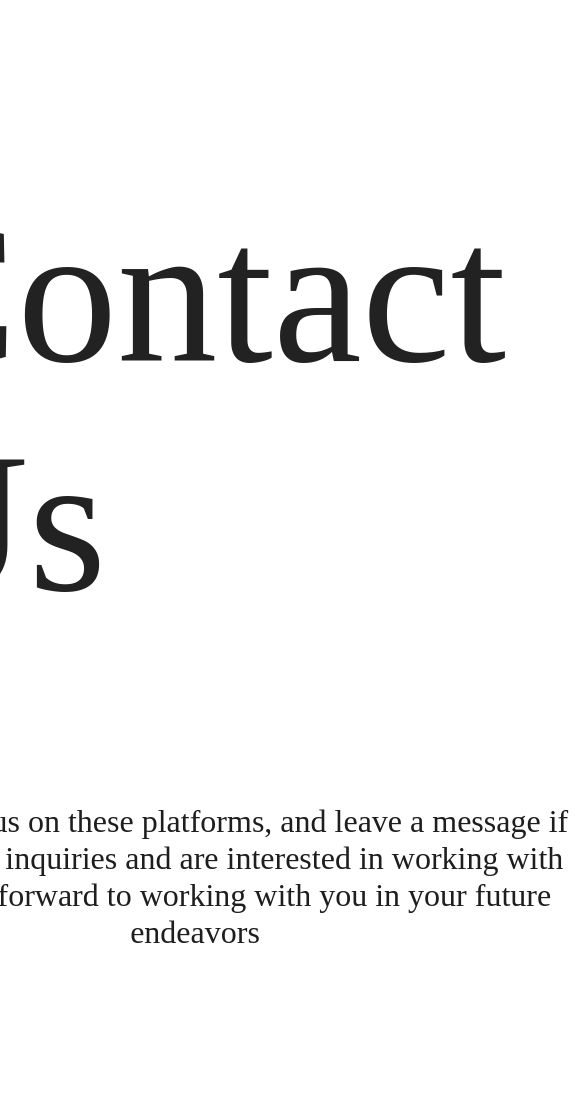
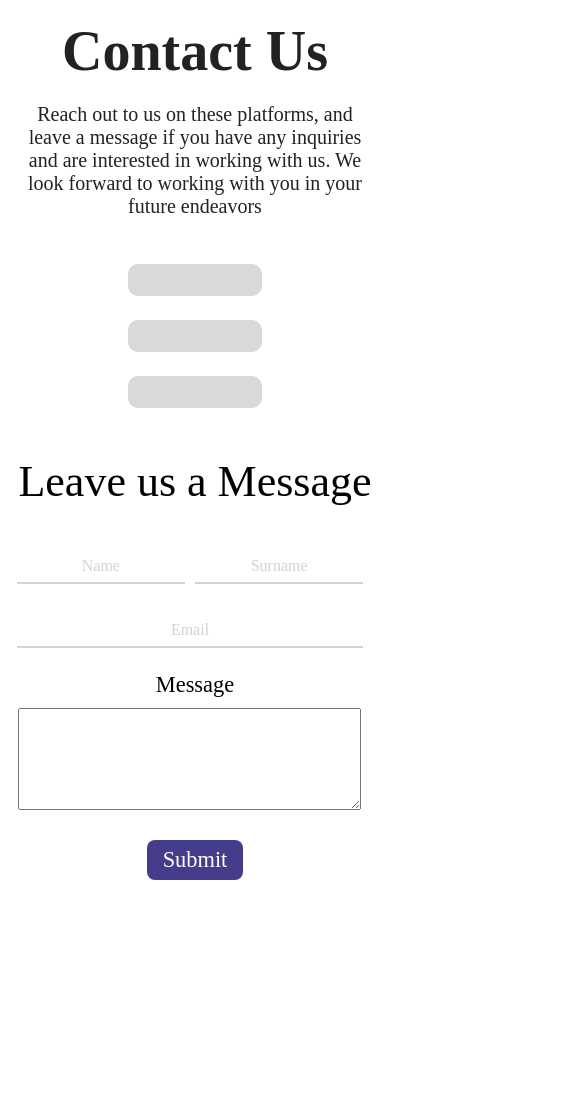
Before and after one commit to iskolutions/iskolutions.github.io, a plain HTML site: page contact.html in a window 390 px wide. Shown: the top 1100 px of the page, 585 px wide, since content can reach past the window. After the commit the page ends 888 px from the top, so only its background shows below. Drawn offline with Linux system fonts and the light colour scheme; a web font is replaced by a local one.

Commit message:
frontend desktop and mobile overhaul

```diff
--- a/contact.html
+++ b/contact.html
@@ -15,12 +15,16 @@
 </head>
 
 <body>
+    <!--Navbar-->
     <div class="nav-container">
         <div class="nav">
 
         </div>
     </div>
-    <div class="main-slide">
+    <!--Navbar End-->
+    <!--Left Side-->
+    <aside>
+        <div class="message">
             <h1>Contact Us</h1>
             <p>
                 Reach out to us on these platforms, and leave a message
@@ -28,37 +32,44 @@
                 We look forward to working with you in your future endeavors
             </p>
         </div>
-    <div class="contact-slide">
-        <div class="card-container">
-            <div class="card" id="card1"></div>
-            <div class="card" id="card2"></div>
-            <div class="card" id="card3"></div>
+        <ul class="card-container">
+            <li><div class="card"></div></li>
+            <li><div class="card"></div></li>
+            <li><div class="card"></div></li>
+        </ul>
+    </aside>
+    <!--Right Side-->
+    <main>
+        <h2>Leave us a Message</h2>
+        <div class="name">
+            <div class="input-field">
+                <input type="text" id="name" required/>
+                <label for="name">Name</label>
+            </div>
+            <div class="input-field">
+                <input type="text" id="surname" required/>
+                <label for="surname">Surname</label>
             </div>
         </div>
-    <div class="message-us-section">
-        <div class="message-us-container">
-            <h2>Leave us a Message</h2>
-            <div class="input-container" id="inputName">
-                <h6>Name</h6>
-                <input class="input-box" type="text">
+        <div class="email">
+            <div class="input-field">
+                <input type="text" id="email" required/>
+                <label for="email">Email</label>
             </div>
-            <div class="input-container" id="inputSurName">
-                <h6>Surname</h6>
-                <input class="input-box" type="text">
         </div>
-            <div class="input-container" id="inputEmail">
-                <h6>Email</h6>
-                <input class="input-box" type="text">
-            </div>
-            <div class="input-container" id="inputMessage">
+        <div class="messageinput">
                 <h6>Message</h6>
-                <textarea class="message-box"></textarea>
+                <textarea class="message-text"></textarea>
             </div>
             <button class="send-btn">
                 <h6>Submit</h6>
             </button>
         </div>
-    </div>
+    </main>
+    <!--Footer (if ever na meron)-->
+    <footer>
+
+    </footer>
 </body>
 
 </html>
--- a/css/contact.css
+++ b/css/contact.css
@@ -1,85 +1,221 @@
+body {
+    display: flex;
+}
+aside {
+    display: flex;
+    width: 50%;
+    height: calc(var(--vh) * 100);
+    margin: 5%;
+    align-items: center;
+    flex-direction: column;
+}
 
+main {
+    width: 50%;
+}
+
+h1 {
+    font-family: Karantina;
+    font-size: 6.5em;
+    color: #222;
+    margin: 0;
+}
+
+p {
+    font-family: Georama;
+    font-size: 1.25em;
+    color: #222;
+}
+
+h2 {
+    font-family: Georama;
+    font-weight: 400;
+    font-size: 2.75rem;
+    margin-top: 6rem;
+}
+
+h6 {
+    font-family: Georama;
+    font-weight: 200;
+    font-size: 1.4rem;
+    margin-bottom: 10px;
+    margin-top: 0;
+}
+
+li {
+    list-style: none;
+}
+
+.message {
+    width: 100%;
+    align-items: left;
+}
 
 .card-container {
-    height: 100vh;
     width: 100%;
-    display: grid;
-    place-items: center;
-    grid-template-areas:
-        "card1 card2"
-        "card3 card3";
+    display: flex;
+    flex-direction: column;
 }
 
 .card {
+    width: 40%;
+    height: 2rem;
+    margin: 10px;
     background-color: #d9d9d9;
     border-radius: 10px;
 }
 
-#card1,
-#card2 {
-    /* Need to refactor this for responsiveness */
-    width: 510px;
-    height: 286px;
+.name {
+    display: flex;
 }
 
-#card1 {
-    grid-area: card1;
+.name .input-field {
+    width: 45%;
 }
 
-#card2 {
-    grid-area: card2;
+.email,
+.messageinput,
+.send-btn {
+    margin-top: 20px;
 }
 
-#card3 {
-    grid-area: card3;
-    width: 886px;
-    height: 191px;
-}
-
-.message-us-section {
-    display: flex;
-    justify-content: center;
-    align-items: center;
-    min-height: 100vh;
-    width: 100%;
-}
-.message-us-container {
-    width: 67rem;
-}
-.message-us-container h2 {
-    font-family: "Karantina", serif;
-    font-size: 5rem;
-    font-weight: 500;
-}
-.input-container h6 {
-    font-family: "Georama", serif;
-    font-size: 1.5rem;
-    font-weight: 300;
-    margin-bottom: 5px;
-}
-.input-box,
-.message-box{
-    width: 100%;
-    height: auto;
-    box-sizing: border-box;
-    padding: 22px 30px;
-    border: #d9d9d9ff 2px solid;
-    border-radius: 8px;
-}
-.message-box {
-    resize: none;
-    height: 15rem;
+.message-text {
+    width: 90%;
+    height: 6rem;
 }
 
 .send-btn {
+    background-color: #433d8b;
+    border-radius: 8px;
+    border-style: none;
+    box-sizing: border-box;
+    color: #FFFFFF;
+    cursor: pointer;
+    display: inline-block;
+    font-family: "Haas Grot Text R Web", "Helvetica Neue", Helvetica, Arial, sans-serif;
+    font-size: 14px;
+    font-weight: 500;
+    height: 40px;
+    line-height: 20px;
+    list-style: none;
+    outline: none;
+    padding: 10px 16px;
+    position: relative;
+    text-align: center;
+    text-decoration: none;
+    transition: color 100ms;
+    vertical-align: baseline;
+    user-select: none;
+    -webkit-user-select: none;
+    touch-action: manipulation;
+}
+
+.send-btn:hover,
+.send-btn:focus {
+    background-color: #c8acd6;
+}
+
+.input-field {
+    position: relative;
+    width: calc(90% + 10px);
+    height: 44px;
+    line-height: 44px;
+    margin-right: 10px;
+}
+
+label {
+    font-family: Georama;
+    position: absolute;
+    top: 0;
+    left: 0;
     width: 100%;
-    height: auto;
-    margin-top: 1rem;
-    box-sizing: border-box;
-    background-color: #2c2c2c;
-    border-radius: 8px;
-    color: #fff;
+    color: #d3d3d3;
+    transition: 0.2s all;
+    cursor: text;
 }
-.send-btn:hover {
-    background-color: #1b1b1b;
+
+input {
+    width: 100%;
+    border: 0;
+    outline: 0;
+    padding: 0.5rem 0;
+    border-bottom: 2px solid #d3d3d3;
+    box-shadow: none;
+    color: #111;
 }
+
+/*gawa na lang ng fixes dito, wonky ee*/
+/* .email input:invalid~label,
+.email input:invalid {
+    font-size: 14px;
+    top: -24px;
+    border-color: #800020;
+    color: #800020;
+} */
+
+input:focus,
+input:valid {
+    border-color: #433d8b;
+}
+
+input:focus~label,
+input:valid~label {
+    font-size: 14px;
+    top: -24px;
+    color: #433d8b;
+}
+
+@media (max-width: 768px) {
+    body {
+        display: block;
+    }
+    aside {
+        width: auto;
+        height: auto;
+        display: flex;
+        align-items: center;
+        justify-content: center;
+        h1 {
+            font-size: 3.5rem;
+            text-align: center;
+        }
+        p {
+            text-align: center;
+        }
+        ul {
+            padding: 0;
+        }
+        li {
+            text-align: center;
+        }
+        .card {
+            display: inline-block;
+        }
+    }
+    main {
+        width: auto;
+        height: auto;
+        display: block;
+        text-align: center;
+        h2 {
+            margin-top: 0;
+            font-size: 2.75rem;
+            text-align: center;
+        }
+        .name,
+        .email {
+            display: flex;
+            justify-content: center;
+        }
+        h6 {
+            text-align: center;
+        }
+        .message-text {
+            display: flex;
+            margin: 10px;
+        }
+        .send-btn {
+            display: inline-block;
+        }
+    }
+}
```
Lines whose indentation alone changed are shown as unchanged.
